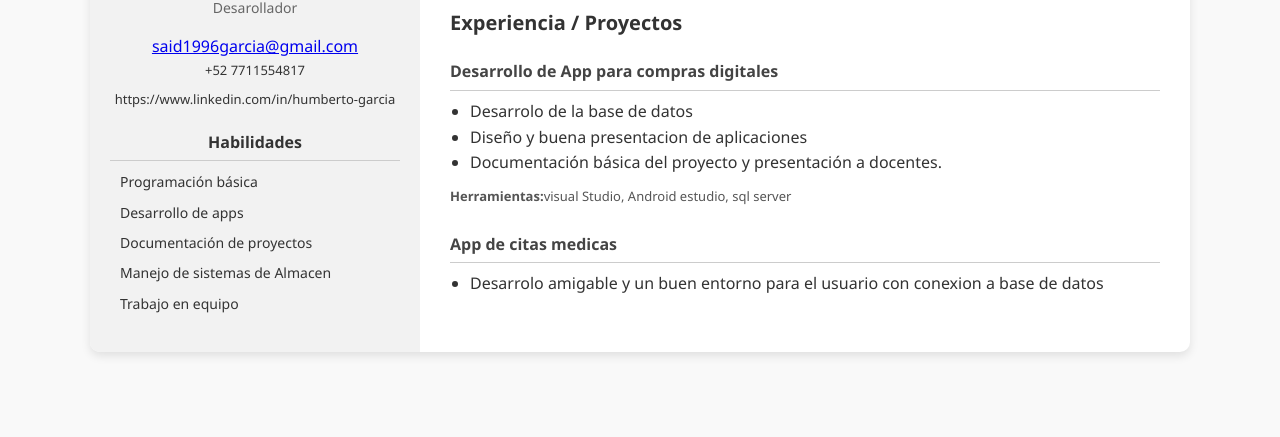
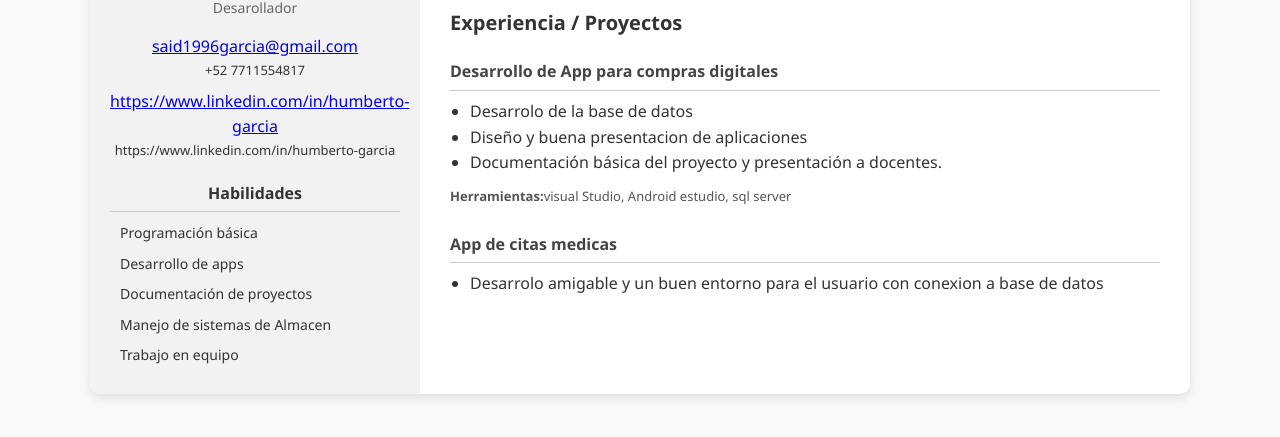
Before and after one commit to Saidj06/Cv, a plain HTML site: page index.html in a window 1280 px wide. Shown: the part 217-654 px from the top of the page. Drawn offline with Linux system fonts and the light colour scheme.

Commit message:
Update index.html

```diff
--- a/index.html
+++ b/index.html
@@ -20,6 +20,7 @@
       <div class="contact">
         <a href="mailto:said1996garcia@gmail.com">said1996garcia@gmail.com</a>
         <p>+52 7711554817</p>
+        <a href="mailto:https://www.linkedin.com/in/humberto-garcia">https://www.linkedin.com/in/humberto-garcia</a>
         <p>https://www.linkedin.com/in/humberto-garcia</p>
       </div>
 
```
